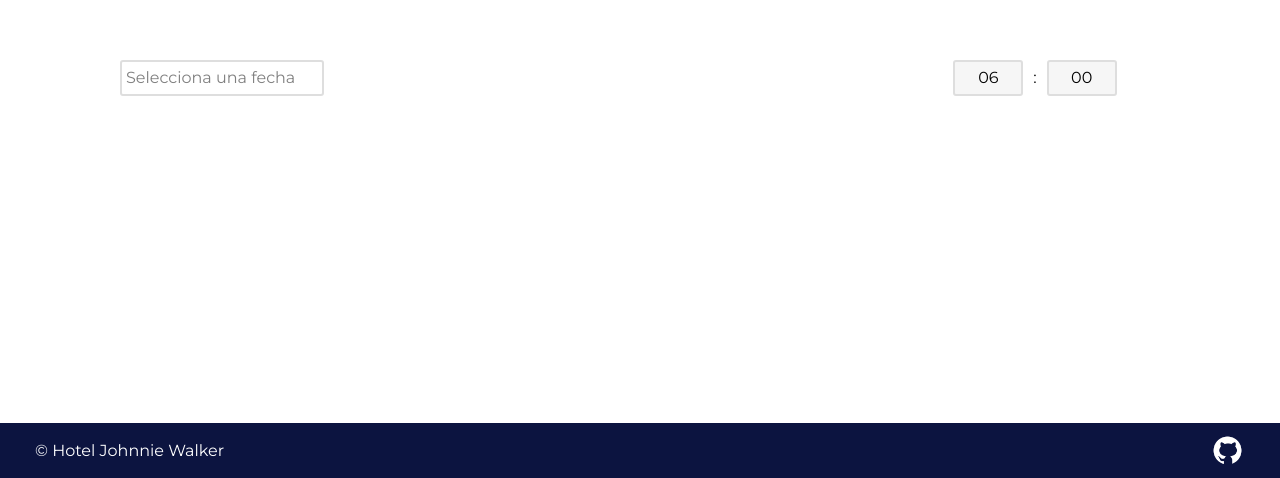
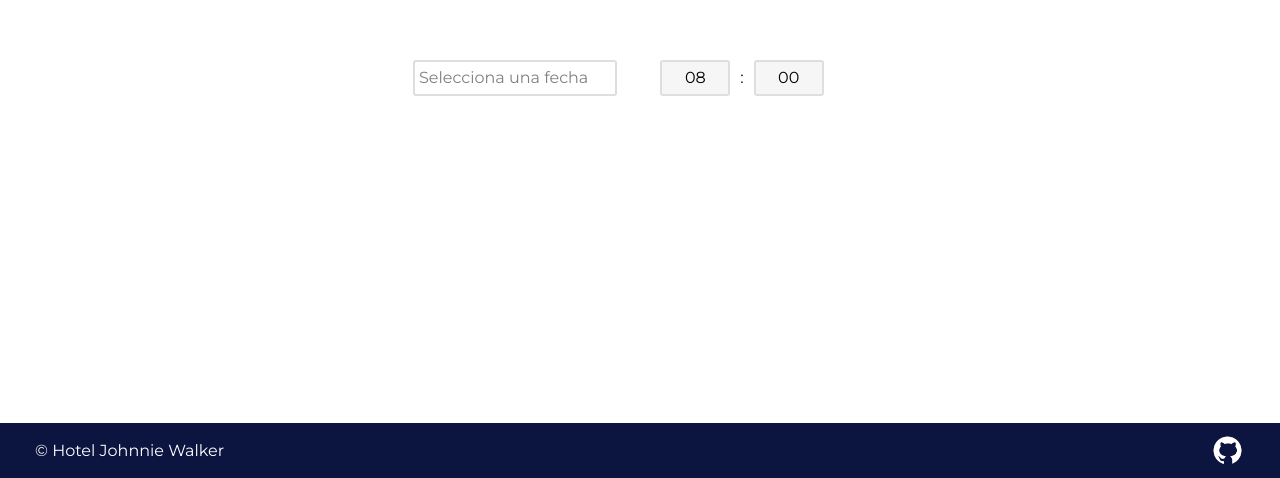
Before and after one commit to RubenMRDev/hotelJohnnieWalker, a React (Vite) app: page / in a window 1280 px wide. Shown: the part 322-800 px from the top of the page. Built offline with nearby package versions, Linux system fonts and the light colour scheme.

Commit message:
hours updated

```diff
--- a/src/components/date-picker/DatePicker.jsx
+++ b/src/components/date-picker/DatePicker.jsx
@@ -6,17 +6,12 @@ import "./date-picker.css";
 function DatePickerComponent() {
   const [selectedDate, setSelectedDate] = useState(null);
   const [selectedTime, setSelectedTime] = useState({
-    hours: "06",
+    hours: "08",
     minutes: "00",
   });
 
-  const minuteOptions = Array.from({ length: 12 }, (_, index) =>
-    (index * 5).toString().padStart(2, "0")
-  );
-
-  const hourOptions = Array.from({ length: 18 }, (_, index) =>
-    (index + 6).toString().padStart(2, "0")
-  );
+  const minuteOptions = ["00", "15", "30", "45"];
+  const hourOptions = ["08", "09", "10", "14", "15", "18", "19", "20", "21", "22"];
 
   const handleDateChange = (date) => {
     setSelectedDate(date);
--- a/src/components/date-picker/date-picker.css
+++ b/src/components/date-picker/date-picker.css
@@ -2,10 +2,8 @@
 
 .date-picker-container {
   display: flex;
-  justify-content: space-between;
+  justify-content: center;
   align-items: center;
-  padding-left: 120px;
-  padding-right: 120px;
   height: 100vh;
 }
 
```
